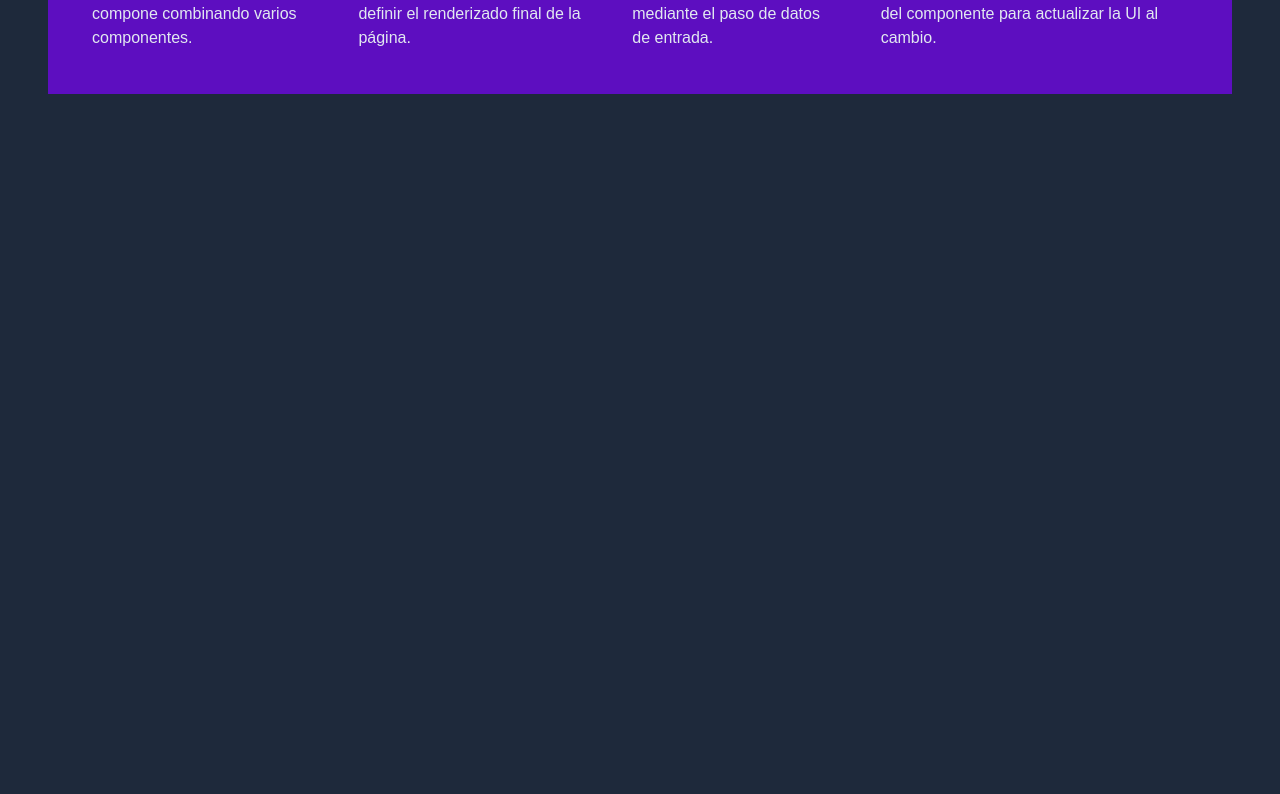
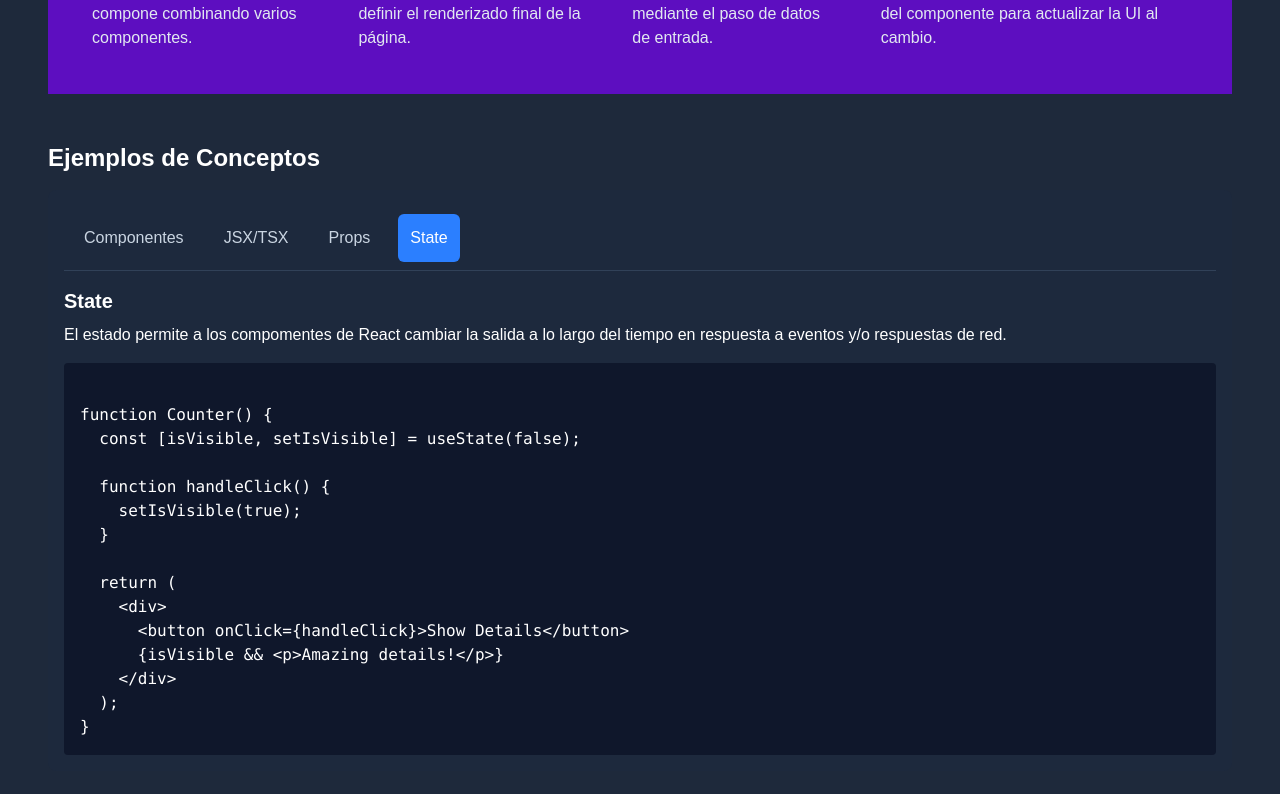
Before and after one commit to sunfeax/start-next, a Next.js app: page / in a window 1280 px wide. Shown: the part 716-1510 px from the top of the page. Before the commit the page ends 858 px from the top, so only its background shows below. Built offline with nearby package versions, Linux system fonts and the light colour scheme; a web font is replaced by a local one.

Commit message:
add tab list with data

```diff
--- a/app/page.tsx
+++ b/app/page.tsx
@@ -1,11 +1,13 @@
-import CoreConceptList from "@/components/core-concept-list";
+import CoreConceptList from "@/components/concepts/core-concept-list";
 import Header from "@/components/header";
+import TabExampleSection from "@/components/tab-section/tab-example-section";
 
 export default function Home() {
   return (
   <>
     <Header/>
     <CoreConceptList />
+    <TabExampleSection />
   </>
   );
 }
--- a/components/core-concept-list.tsx
+++ b/components/concepts/core-concept-list.tsx
@@ -6,7 +6,12 @@ export default function CoreConceptList() {
     <section id="conceptos" className="m-12 flex flex-col justify-center bg-violet-800 min-w-44">
       <h1 className="text-2xl font-extrabold text-slate-100 p-3 mx-auto mb-6 overflow-clip">Conceptos básicos de React</h1>
       <ul className="m-3 md:m-8 flex flex-col md:flex-row space-y-16 md:space-y-0 md:space-x-6 justify-center">
-        {CORE_CONCEPTS.map((cc) => <CoreConcept key={cc.title} title={cc.title} image={cc.image} description={cc.description}/>)}
+
+        {CORE_CONCEPTS.map((cc) => <CoreConcept key={cc.title} {...cc}/>)}
+
+        {/* lo mismo como que esta comentado */}
+        {/* {CORE_CONCEPTS.map((cc) => <CoreConcept key={cc.title} title={cc.title} image={cc.image} description={cc.description}/>)} */}
+
       </ul>
     </section>
     )
--- /dev/null
+++ b/components/tab-section/tab-button.tsx
@@ -0,0 +1,31 @@
+import React from "react";
+
+type TabButtonProps = {
+    children: React.ReactNode;
+    onClick: () => void;
+    isSelected: boolean;
+    className?: string;
+}
+
+export default function TabButton({ children, onClick, isSelected, className }: TabButtonProps) {
+    let baseClasses = "inline-block m-2 p-3 text-slate-300 rounded-md hover:bg-slate-900 hover:text-white";
+
+    if (isSelected) {
+        baseClasses += " bg-blue-500 text-white";
+    }
+
+    if (className) {
+        baseClasses += ` ${className}`;
+    }
+
+    function handleClick() {
+        console.log("Han apretado un clic.");
+        onClick();
+    }
+
+    return (
+        <button className={baseClasses} onClick={handleClick}>
+            {children}
+        </button>
+    )
+}
--- /dev/null
+++ b/components/tab-section/tab-example-section.tsx
@@ -0,0 +1,11 @@
+"use client";
+import TabExample from "./tab-example";
+
+export default function TabExampleSection() {
+    return (
+        <section id="tab-section" className="my-12 md:mx-12 mx-4 flex flex-col">
+            <h2 className="text-2xl font-bold mb-4">Ejemplos de Conceptos</h2>
+            <TabExample />
+        </section>
+    )
+}
--- /dev/null
+++ b/components/tab-section/tab-example.tsx
@@ -0,0 +1,42 @@
+import { useState } from 'react';
+import TabButton from './tab-button';
+import { EXAMPLES } from '@/scripts/data';
+
+export default function TabExample() {
+    const [selectedTab, setSelectedTab] = useState('state');
+
+    const handleTabChange = (tabName: string) => {
+        setSelectedTab(tabName);
+    };
+
+    const tabs = Object.keys(EXAMPLES);
+
+    return (
+        <div className="p-4 bg-slate-800 rounded-lg">
+            <div className="flex flex-wrap border-b border-slate-700">
+                {tabs.map((tab) => (
+                    <TabButton
+                        key={tab}
+                        isSelected={selectedTab === tab}
+                        onClick={() => handleTabChange(tab)}
+                    >
+                        {EXAMPLES[tab as keyof typeof EXAMPLES].title}
+                    </TabButton>
+                ))}
+            </div>
+            <div className="mt-4">
+                <h3 className="text-xl font-bold">
+                    {EXAMPLES[selectedTab as keyof typeof EXAMPLES].title}
+                </h3>
+                <p className="mt-2">
+                    {EXAMPLES[selectedTab as keyof typeof EXAMPLES].description}
+                </p>
+                <pre className="mt-4 p-4 bg-slate-900 rounded overflow-x-auto">
+                    <code>
+                        {EXAMPLES[selectedTab as keyof typeof EXAMPLES].code}
+                    </code>
+                </pre>
+            </div>
+        </div>
+    );
+}
--- a/scripts/data.ts
+++ b/scripts/data.ts
@@ -36,3 +36,54 @@ export const CORE_CONCEPTS: CoreConcept[] = [
       'Datos gestionados por React que con los cambios de valor, provocan el renderizado del componente para actualizar la UI al cambio.',
   },
 ];
+
+export const EXAMPLES = {
+  components: {
+    title: 'Componentes',
+    description:
+      'Los components son las piezas básicas de las aplicaciones en React. Un componente es un módulo autocontenido (HTML + CSS opcional + JS) que muestra una salida.',
+    code: `
+function Welcome() {
+  return <h1>Hello, World!</h1>;
+}`,
+  },
+  jsx: {
+    title: 'JSX/TSX',
+    description:
+      'JSX es una extensión de la sintaxis de JavaScript. Se parece a una plantilla, pero tiene toda la potencia de JavaScrip (p. ej. puede mostrar contenido dinámico).',
+    code: `
+<div>
+  <h1>Welcome {userName}</h1>
+  <p>Time to learn React!</p>
+</div>`,
+  },
+  props: {
+    title: 'Props',
+    description:
+      'Los componentes pueden aceptar entradas de cualquier tipo de datos llamadas props. Son como los argumentos de las funciones.',
+    code: `
+function Welcome(props) {
+  return <h1>Hello, {props.name}</h1>;
+}`,
+  },
+  state: {
+    title: 'State',
+    description:
+      'El estado permite a los compomentes de React cambiar la salida a lo largo del tiempo en respuesta a eventos y/o respuestas de red.',
+    code: `
+function Counter() {
+  const [isVisible, setIsVisible] = useState(false);
+
+  function handleClick() {
+    setIsVisible(true);
+  }
+
+  return (
+    <div>
+      <button onClick={handleClick}>Show Details</button>
+      {isVisible && <p>Amazing details!</p>}
+    </div>
+  );
+}`,
+  },
+};
```
Also changed, not shown: components/concepts/core-concept.tsx (renamed from components/core-concept.tsx).
